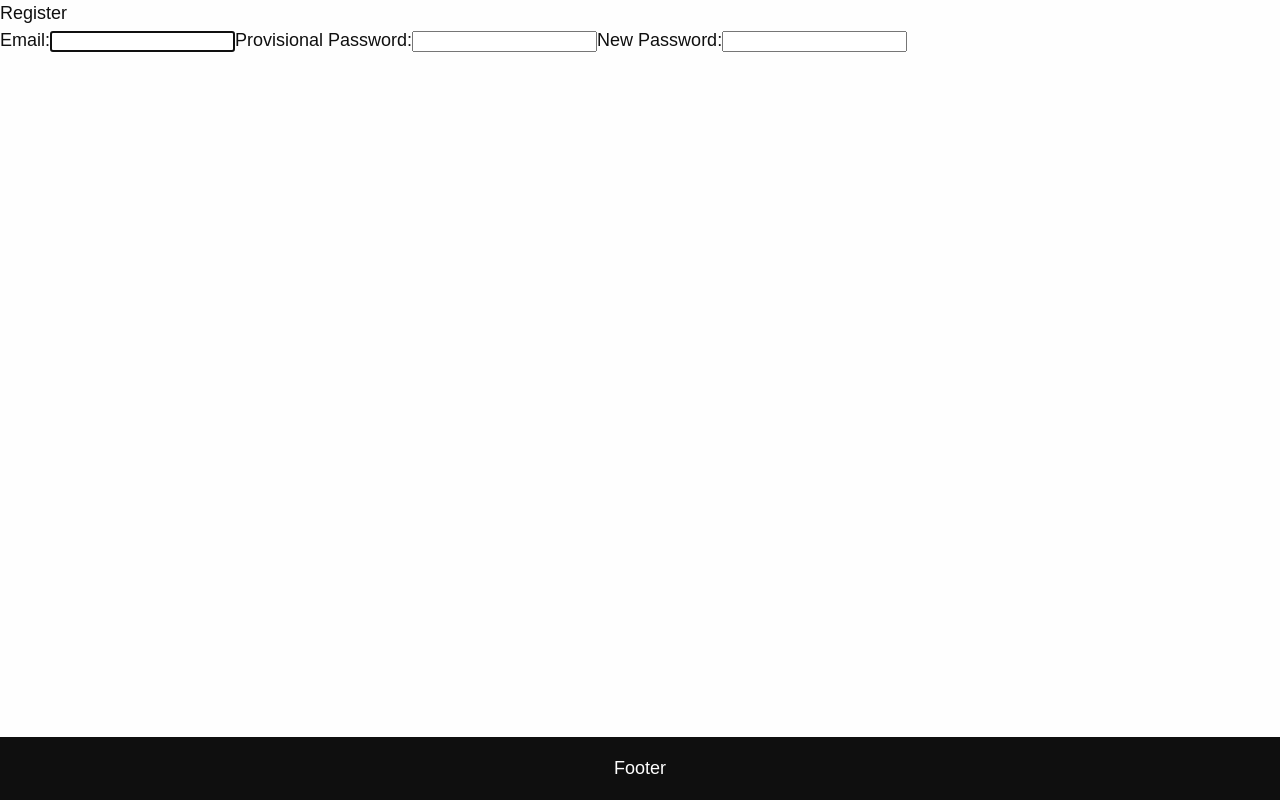
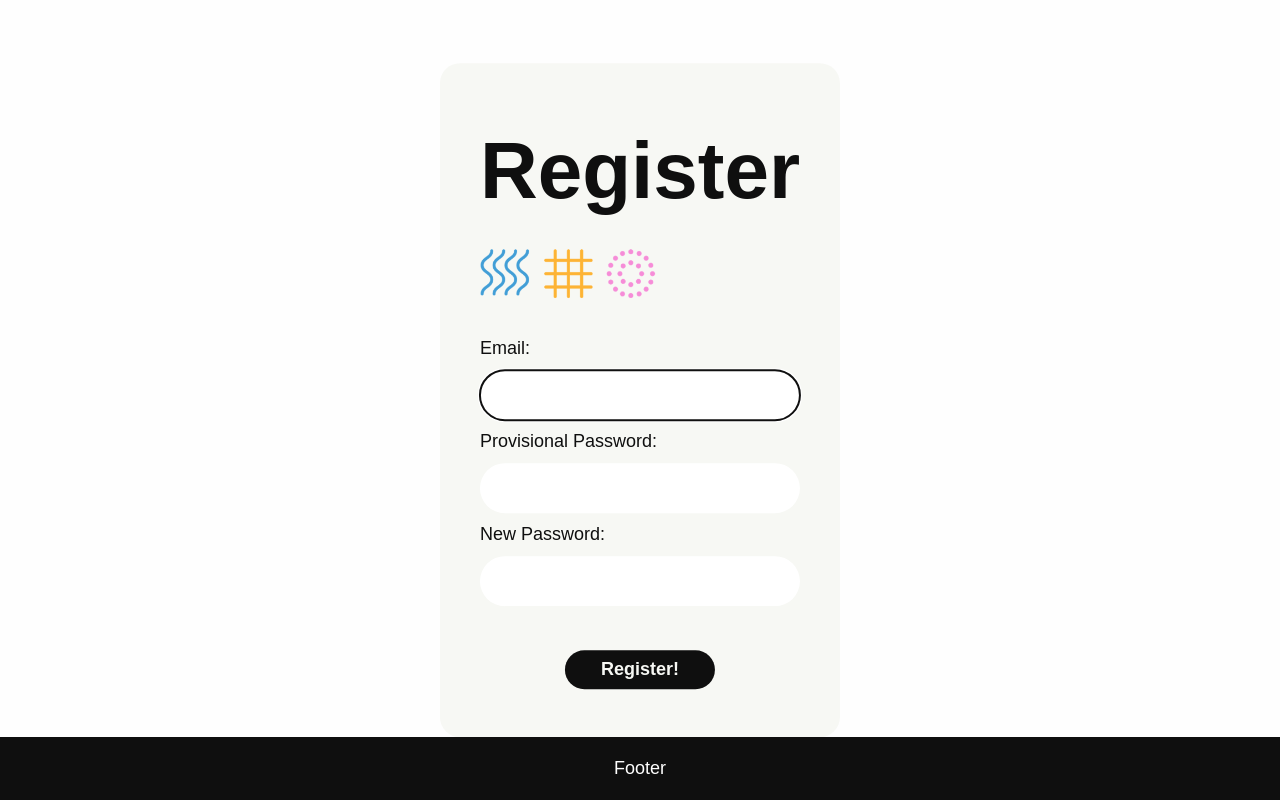
Before and after one commit to crdalila/Terra_Vista, a React (Vite) app in the folder client/: page /register in a window 1280 px wide. Built offline with nearby package versions, Linux system fonts and the light colour scheme; a web font is replaced by a local one.

Commit message:
register styles

```diff
--- a/client/index.html
+++ b/client/index.html
@@ -3,7 +3,7 @@
   <head>
     <meta charset="UTF-8" />
     <link rel="icon" type="image/svg+xml" href="/vite.svg" />
-    <meta name="viewport" content="width=device-width, initial-scale=1.0" />
+    <meta name="viewport" content="width=device-width, initial-scale=1.0" /> <!-- TODO CAMBIAR FAVICON -->
     <title>Terra Vista</title>
   </head>
   <body>
--- a/client/src/pages/auth/Register.jsx
+++ b/client/src/pages/auth/Register.jsx
@@ -18,7 +18,10 @@ function Register() {
 
     return (
         <article className="register">
-            <h2>Register</h2>
+            <div className="register-title">
+                <h2>Register</h2>
+                <img src="../../../public/images/icons-card.png" alt="icons" className="icons-card" />
+            </div>
             <form className="register-form">
                 <label>Email:</label>
                 <input type="email" autoFocus value={email} required onChange={(e) => setEmail(e.target.value)} />
@@ -35,7 +38,7 @@ function Register() {
                     value={newPassword}
                     onChange={handleNewPasswordChange}
                 />
-                <button type="submit">Register</button>
+                <button type="submit" className="register-button">Register<i>!</i></button>
             </form>
         </article>
     )
--- a/client/src/pages/auth/auth.css
+++ b/client/src/pages/auth/auth.css
@@ -1,4 +1,4 @@
-.login {
+.register, .login {
     background-color: var(--items-color);
 
     display: flex;
@@ -12,6 +12,7 @@
     border-radius: 20px;
 
     width: fit-content;
+    max-width: 500px;
 
     position: fixed;
     top: 50%;
@@ -19,14 +20,14 @@
     transform: translate(-50%, -50%);
 }
 
-.login-title {
+.register-title, .login-title {
     width: 100%;
     display: flex;
     flex-flow: column;
     gap: 1em;
 }
 
-.login h2 {
+.register h2, .login h2 {
     font-size: 5rem;
     font-family: var(--main-font);
     font-weight: 700;
@@ -38,7 +39,7 @@
     width: 10em;
 }
 
-.login-form {
+.register-form, .login-form {
     display: flex;
     flex-flow: column;
     width: 100%;
@@ -46,28 +47,30 @@
     text-align: left;
 }
 
-.login-form label {
+.register-form label, .login-form label {
     font-family: var(--main-font);
     font-size: var(--main-size);
     font-weight: var(--main-weight);
     width: 100%;
 }
 
-.login-form input {
+.register-form input, .login-form input {
     border: none;
     border-radius: 40px;
     margin: .5em 0;
-    padding: .5em;
-    font-size: 1.5rem;
+    padding: 1em;
+    font-size: 1rem;
+    width: 100%;
+    min-width: 300px;
 
     transition: all .3s ease;
 }
 
-.login-form input:hover {
-    border-radius: 20px;
+.register-form input:hover, .login-form input:hover {
+    border-radius: 10px;
 }
 
-.login-button {
+.register-button, .login-button {
     background-color: var(--text-color);
     color: var(--items-color);
     cursor: pointer;
@@ -83,6 +86,6 @@
     transition: all .3s ease;
 }
 
-.login-button:hover {
+.register-button:hover, .login-button:hover {
     border-radius: 10px;
 }
```
